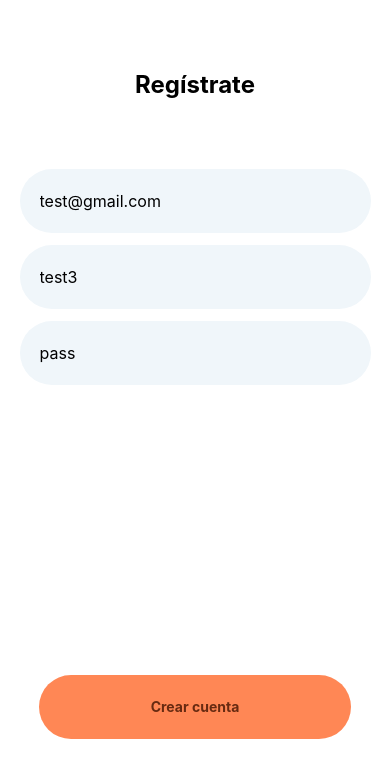
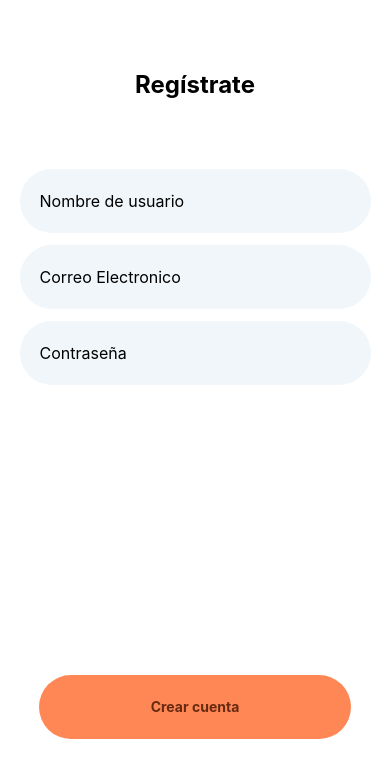
Before and after one commit to oteroweb/frontend-challenge, a React Native app: screen / in a window 390 px wide. Shown: the top 778 px of the page. Built offline with nearby package versions, Linux system fonts and the light colour scheme.

Commit message:
cleaning register component

```diff
--- a/src/screens/Register/index.tsx
+++ b/src/screens/Register/index.tsx
@@ -32,7 +32,6 @@ const BigText = styled.Text`
   color: #000;
 `;
 const ContainerForm = styled.View`
-  /* background: #672A11;  */
   flex: 3;
 min-width:90%;
 `
@@ -75,15 +74,10 @@ const StyledText = styled.Text`
 `
 
 const Register = () => {
-   /* const count = useSelector((state: RootState) => state.user.value) */
-   /* const register = useSelector((state: RootState) => state.counter.isLoggedIn) */
    const dispatch = useDispatch()
-
-
-   const [text, onChangeText] = React.useState("Useless Text");
-   const [email, onChangeEmail] = React.useState("test@gmail.com");
-   const [username, onChangeUsername] = React.useState("test3");
-   const [password, onChangePassword] = React.useState("pass");
+   const [email, onChangeEmail] = React.useState("");
+   const [username, onChangeUsername] = React.useState("");
+   const [password, onChangePassword] = React.useState("");
 
    const handleLogin = () => {
       const form: userType = {
@@ -93,10 +87,7 @@ const Register = () => {
          isLoggedIn: true,
       };
 
-      // if !(user && email && password): return Alert.alert("ingrese los datos")
-      // guardar user, email y password con otro dispatch
       if (form.username && form.email && form.pass) {
-         /* console.log(form) */
          dispatch(register(form))
       }
       else {
@@ -107,15 +98,9 @@ const Register = () => {
 
    return (
       <FlexRowVCenter>
-         {/* <YanaAvatar source={yanaAvatar}/> */}
-         {/* <TextInstructionsContainer> */}
          <HeaderContainer>
             <BigText>{dictionary.register.headerText}</BigText>
          </HeaderContainer>
-         {/* <Text>Comienza editando el archivo <CodeText>src/index.tsx</CodeText></Text> */}
-         {/* </TextInstructionsContainer> */}
-
-         {/* (register == true ) ?  <componentesesion></componentesesion> :  <componentelogin></componentelogin> */}
          <ContainerForm>
             <StyledTextInput onChangeText={onChangeEmail} value={email} placeholder={dictionary.register.userInputText} keyboardType="text" />
             <StyledTextInput onChangeText={onChangeUsername} value={username} placeholder={dictionary.register.emailInputText} keyboardType="text" />
```
